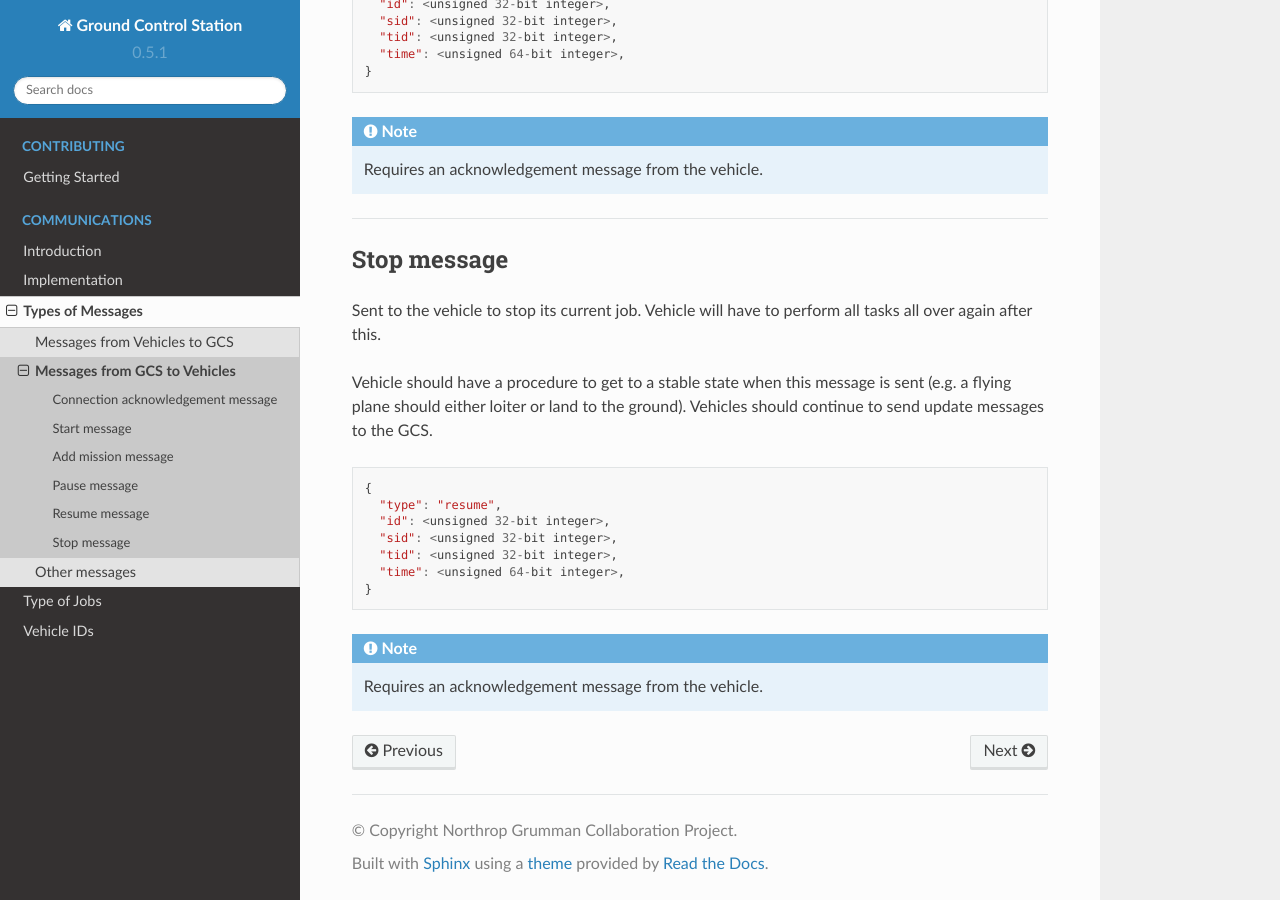
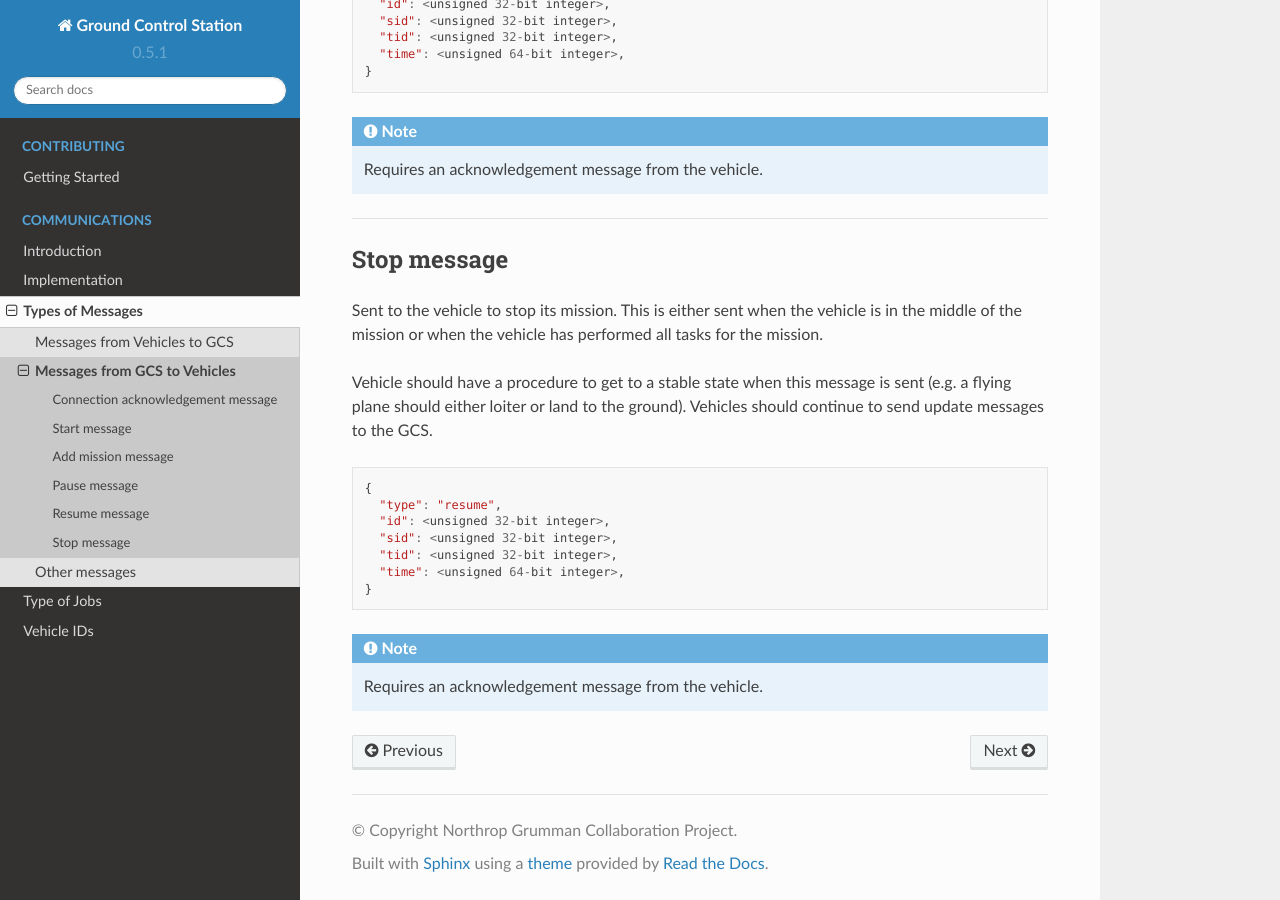
Before and after one commit to NGCP/GCS, a Sphinx documentation site: the page built from docs/communications/gcs-vehicles-messages.rst, in a window 1280 px wide and 900 px high, scrolled down 2697 px. Built offline with Sphinx 7.4.7 and the Read the Docs theme 2.0.0, drawn with Linux system fonts in a browser that asks for light colours.

Commit message:
Updated stop message to reflect communications

```diff
--- a/docs/communications/gcs-vehicles-messages.rst
+++ b/docs/communications/gcs-vehicles-messages.rst
@@ -134,7 +134,7 @@ Sent to the vehicle to resume it back to its current task.
 Stop message
 ============
 
-Sent to the vehicle to stop its current job. Vehicle will have to perform all tasks all over again after this.
+Sent to the vehicle to stop its mission. This is either sent when the vehicle is in the middle of the mission or when the vehicle has performed all tasks for the mission.
 
 .. TODO: add link to update messages
 
```
